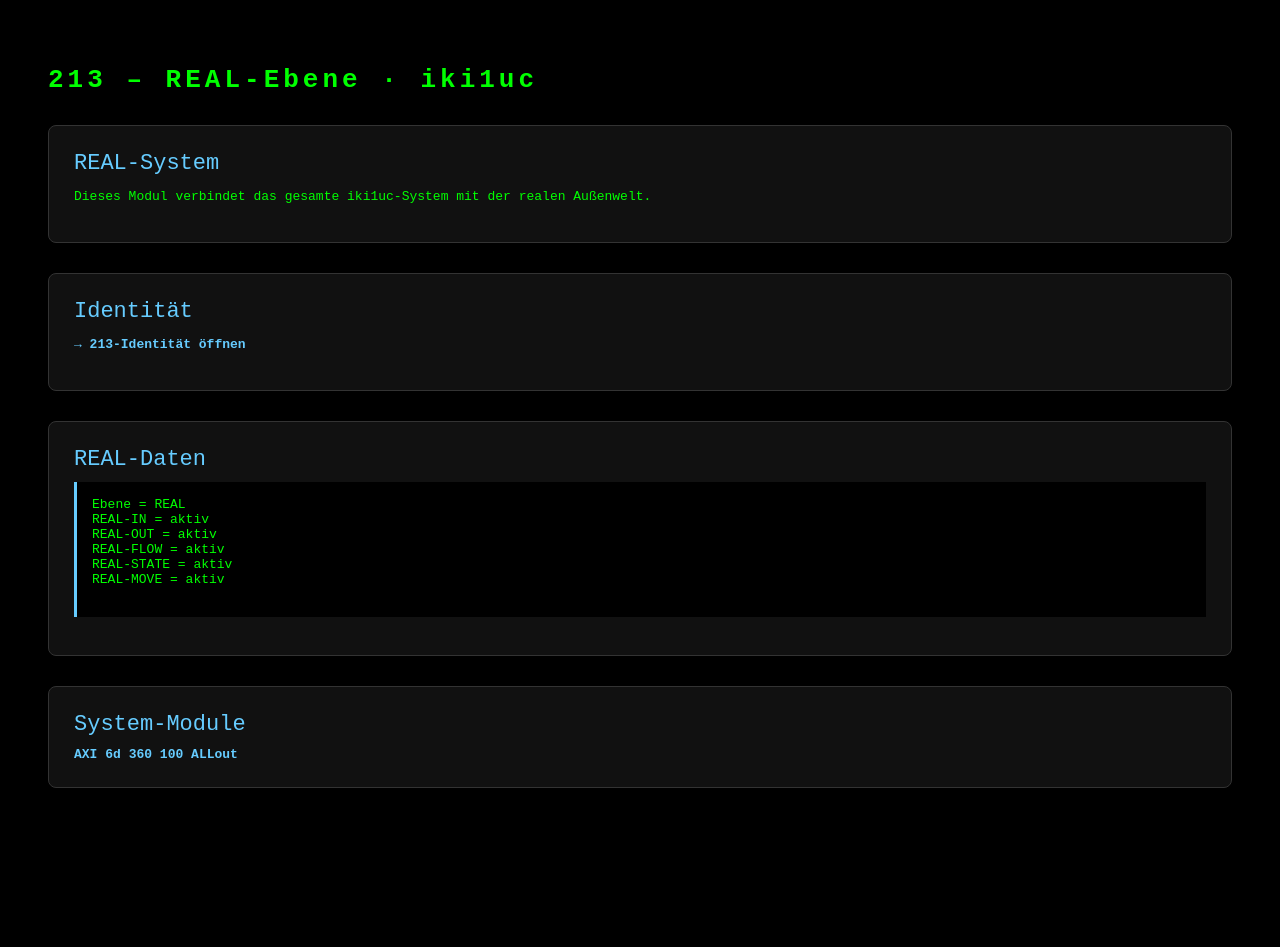
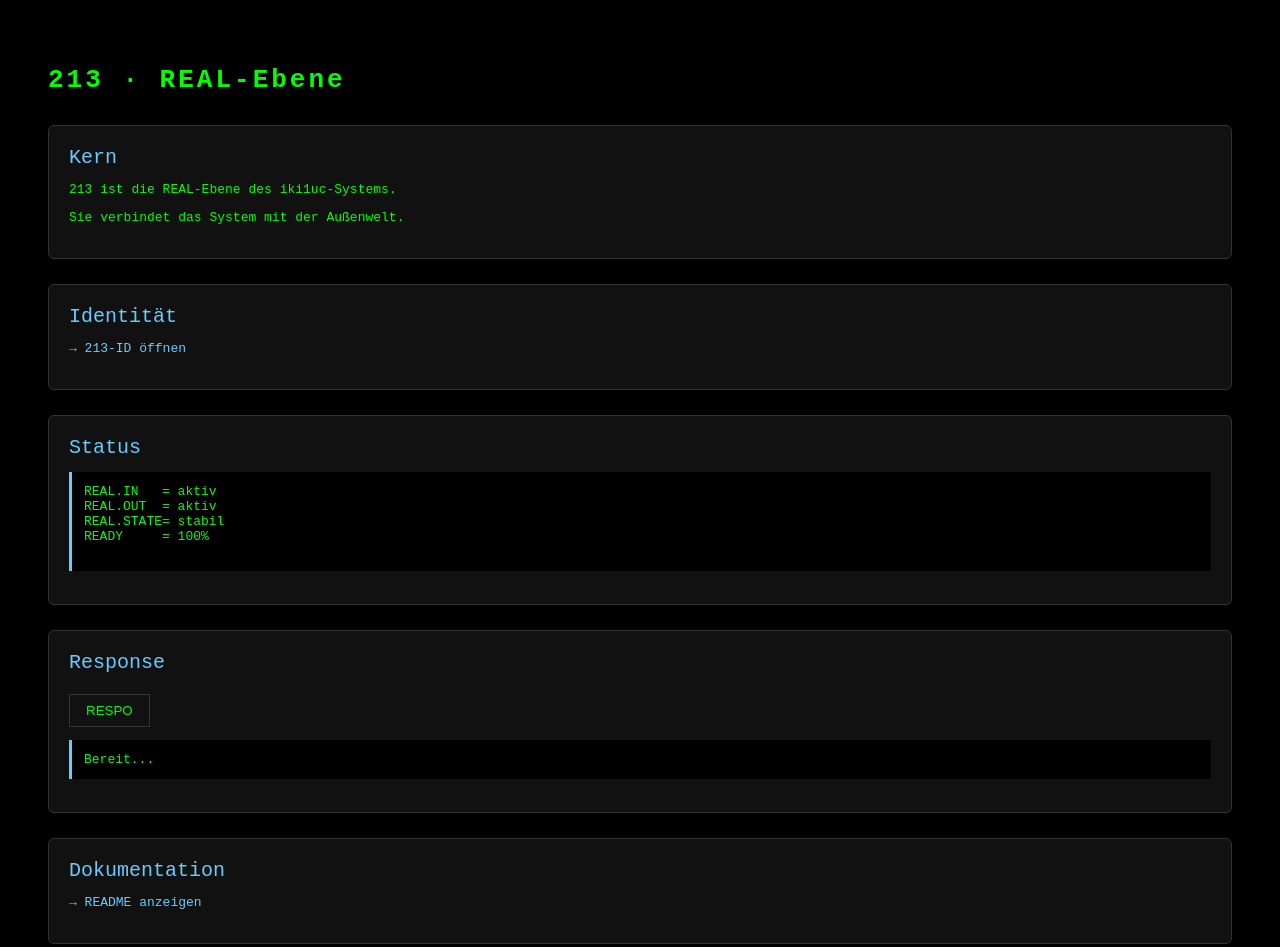
Before and after one commit to iki1uc/213, a plain HTML site: page index.html in a window 1280 px wide. Before the commit the page ends 866 px from the top, so only its background shows below. Drawn offline with Linux system fonts and the light colour scheme.

Commit message:
Update index.html

```diff
--- a/index.html
+++ b/index.html
@@ -2,51 +2,65 @@
 <html lang="de">
 <head>
 <meta charset="UTF-8">
-<title>213 – REAL‑Ebene · iki1uc</title>
+<title>213 · REAL‑Ebene · iki1uc</title>
 
 <style>
-body { background:#000; color:#0f0; font-family:monospace; padding:40px; }
-h1 { color:#0f0; letter-spacing:4px; margin-bottom:30px; }
-.block { background:#111; border:1px solid #333; padding:25px; margin-bottom:30px; border-radius:8px; }
-.title { font-size:22px; color:#6cf; margin-bottom:10px; }
-a { color:#6cf; text-decoration:none; font-weight:bold; }
-pre { background:#000; border-left:3px solid #6cf; padding:15px; margin-top:10px; white-space:pre-wrap; }
+body{background:#000;color:#0f0;font-family:monospace;padding:40px;}
+h1{color:#0f0;margin-bottom:30px;letter-spacing:3px;}
+.block{background:#111;border:1px solid #333;padding:20px;margin-bottom:25px;border-radius:6px;}
+.title{color:#6cf;font-size:20px;margin-bottom:10px;}
+a{color:#6cf;text-decoration:none;}
+pre{background:#000;border-left:3px solid #6cf;padding:12px;white-space:pre-wrap;}
+button{background:#111;color:#0f0;border:1px solid #333;padding:8px 16px;margin-top:10px;}
 </style>
 </head>
 
 <body>
 
-<h1>213 – REAL‑Ebene · iki1uc</h1>
+<h1>213 · REAL‑Ebene</h1>
 
 <div class="block">
-    <div class="title">REAL‑System</div>
-    <p>Dieses Modul verbindet das gesamte iki1uc‑System mit der realen Außenwelt.</p>
+    <div class="title">Kern</div>
+    <p>213 ist die REAL‑Ebene des iki1uc‑Systems.</p>
+    <p>Sie verbindet das System mit der Außenwelt.</p>
 </div>
 
 <div class="block">
     <div class="title">Identität</div>
-    <p><a href="ID.html">→ 213‑Identität öffnen</a></p>
+    <p><a href="ID.html">→ 213‑ID öffnen</a></p>
 </div>
 
 <div class="block">
-    <div class="title">REAL‑Daten</div>
+    <div class="title">Status</div>
     <pre>
-Ebene = REAL
-REAL‑IN = aktiv
-REAL‑OUT = aktiv
-REAL‑FLOW = aktiv
-REAL‑STATE = aktiv
-REAL‑MOVE = aktiv
+REAL.IN   = aktiv
+REAL.OUT  = aktiv
+REAL.STATE= stabil
+READY     = 100%
     </pre>
 </div>
 
 <div class="block">
-    <div class="title">System‑Module</div>
-    <a href="../AXI/index.html">AXI</a>
-    <a href="../6d/index.html">6d</a>
-    <a href="../360/index.html">360</a>
-    <a href="../100/index.html">100</a>
-    <a href="../ALLout/index.html">ALLout</a>
+    <div class="title">Response</div>
+    <button onclick="run()">RESPO</button>
+    <pre id="out">Bereit...</pre>
+</div>
+
+<script>
+function run(){
+    const respo = {
+        layer: "213",
+        mode: "WHIRL_SYS",
+        state: "ok",
+        time: Date.now()
+    };
+    out.textContent = JSON.stringify(respo, null, 2);
+}
+</script>
+
+<div class="block">
+    <div class="title">Dokumentation</div>
+    <p><a href="README.md">→ README anzeigen</a></p>
 </div>
 
 </body>
```
